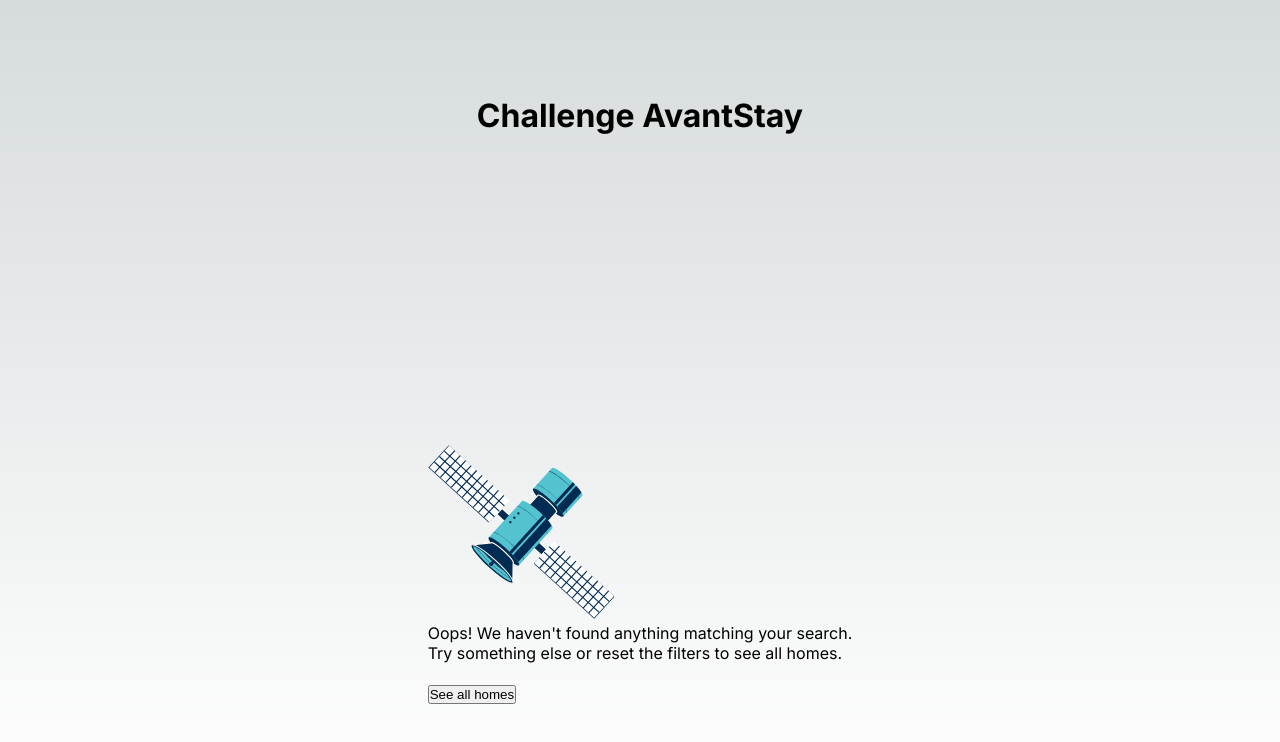
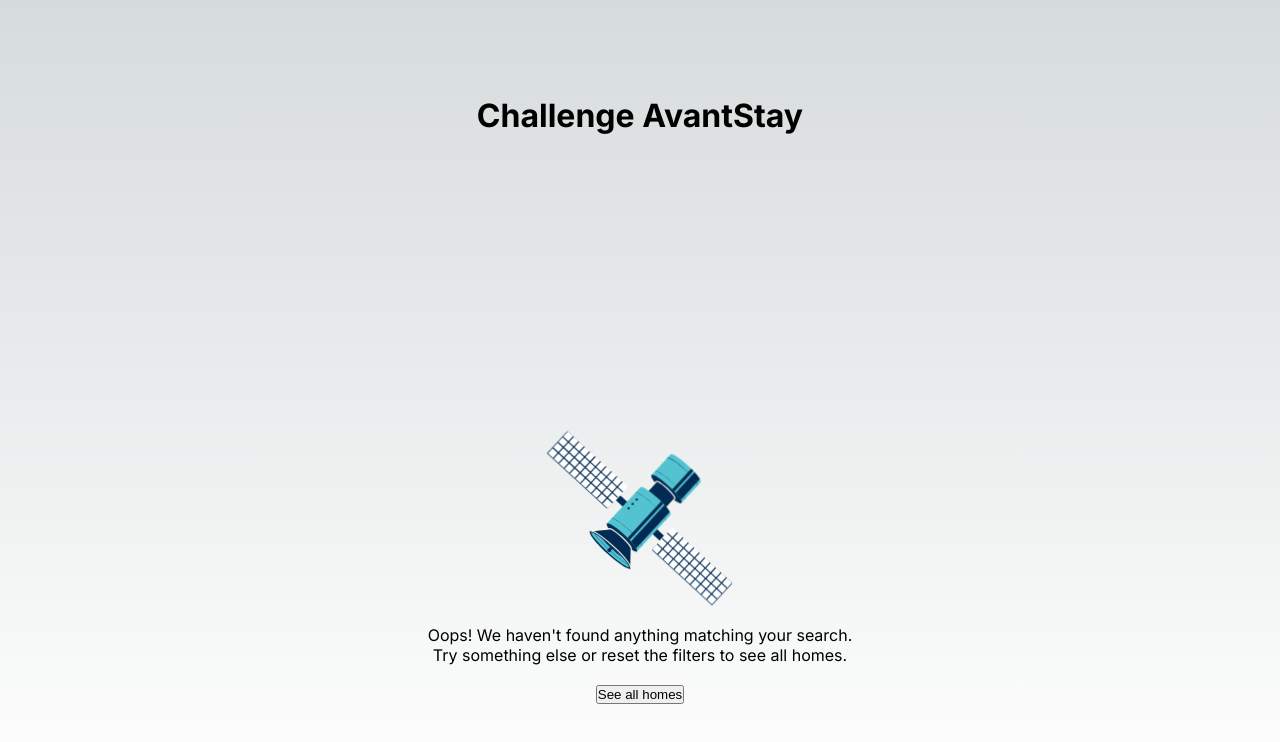
Before and after one commit to josueh/challenge-avantstay, a Next.js app: page / in a window 1280 px wide. Shown: the top 742 px of the page. Built offline with nearby package versions, Linux system fonts and the light colour scheme.

Commit message:
Styling `HomesNotFound` with basic keyframe animation

```diff
--- /dev/null
+++ b/src/components/homes-not-found/homes-not-found.styles.tsx
@@ -0,0 +1,19 @@
+import Image from 'next/image'
+import { keyframes, styled } from 'styled-components'
+
+const animSatellite = keyframes`
+  from { transform: rotate( 2deg) }
+  to   { transform: rotate(-2deg) }
+`
+
+export const Wrapper = styled.section`
+  display: flex;
+  flex-direction: column;
+  align-items: center;
+`
+
+export const AnimatedImage = styled(Image)`
+  margin: 20px auto;
+  animation: ${animSatellite} 2s infinite alternate-reverse;
+  transform-origin: 25% 75%;
+`
--- a/src/components/homes-not-found/homes-not-found.tsx
+++ b/src/components/homes-not-found/homes-not-found.tsx
@@ -1,5 +1,6 @@
-import Image from 'next/image'
+'use client'
 import imgSatellite from '~/assets/satellite.svg'
+import * as UI from './homes-not-found.styles'
 
 type Props = {
   region?: string
@@ -7,12 +8,12 @@
 
 export const HomesNotFound = ({ region }: Props) => {
   return (
-    <section>
-      <Image src={imgSatellite} alt="Satellite" />
+    <UI.Wrapper>
+      <UI.AnimatedImage src={imgSatellite} alt="Satellite" />
       <p>Oops! We haven&apos;t found anything matching your search.</p>
       <p>Try something else or reset the filters to see all {region} homes.</p>
       <br />
       <button>See all {region} homes</button>
-    </section>
+    </UI.Wrapper>
   )
 }
--- a/src/lib/test-utils.tsx
+++ b/src/lib/test-utils.tsx
@@ -1,6 +1,7 @@
 import React, { ReactElement } from 'react'
 import { render, RenderOptions } from '@testing-library/react'
 import '@testing-library/jest-dom'
+import 'jest-styled-components'
 
 const AllTheProviders = ({ children }: { children: React.ReactNode }) => {
   return <>{children}</>
```
Also changed, not shown: 1 other file (tests, documents, lock files or other folders).
